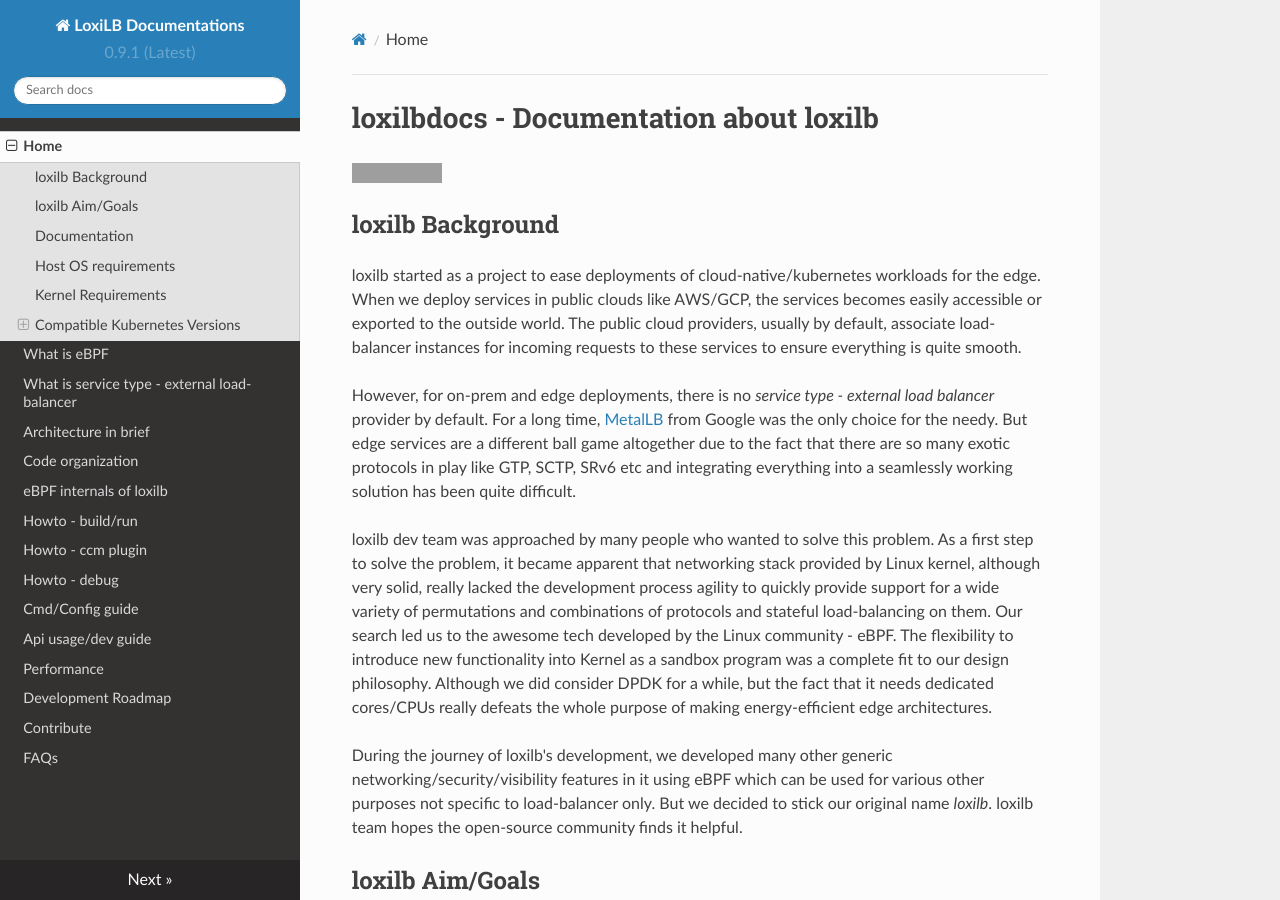
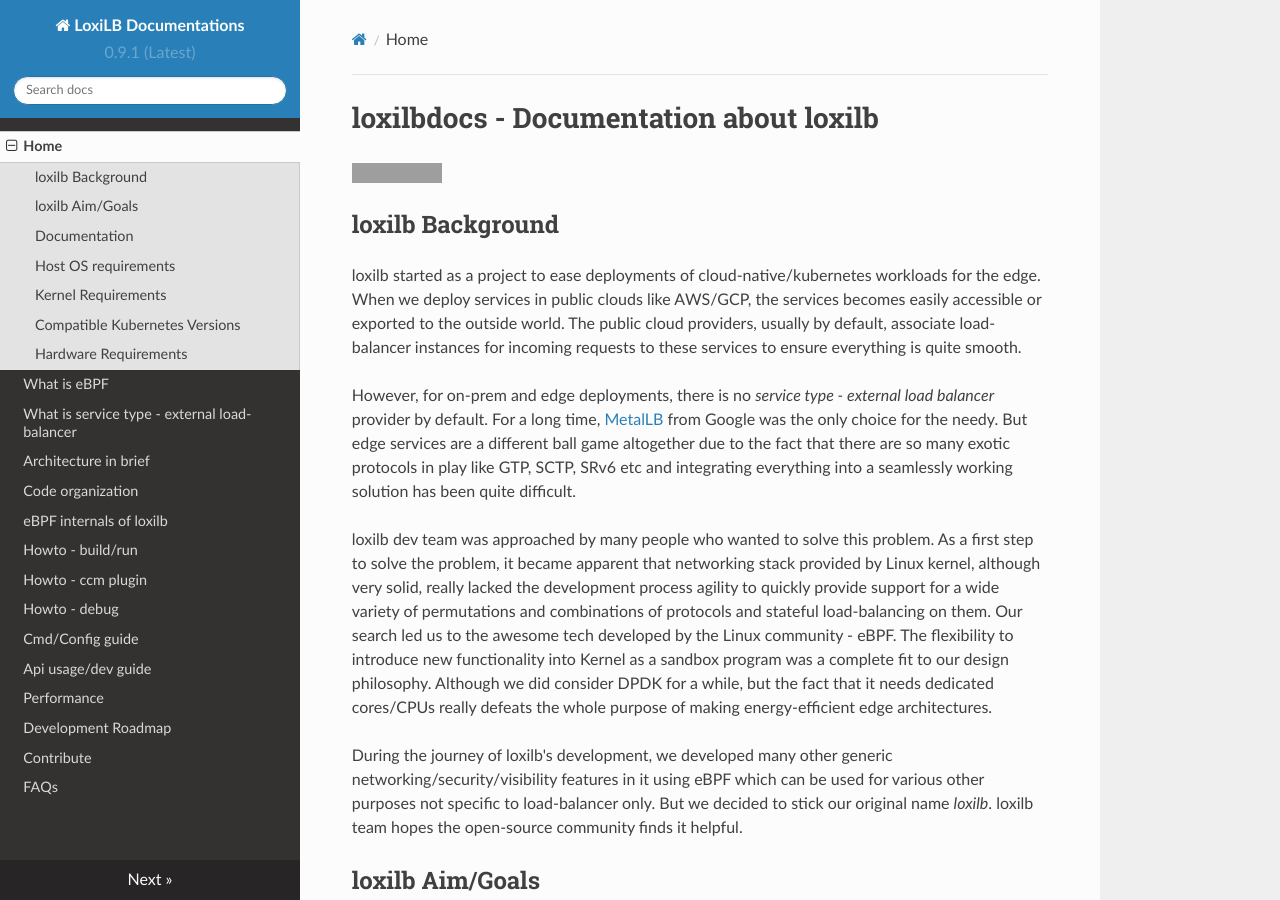
Before and after one commit to loxilb-io/loxilbdocs, an MkDocs documentation site: the page built from docs/index.md, in a window 1280 px wide and 900 px high. Built offline with MkDocs 1.6.1, drawn with Linux system fonts in a browser that asks for light colours; nearby versions of some CDN libraries; grey boxes are pictures that could not be loaded.

Commit message:
Updated index.md for mkdocs

```diff
--- a/docs/index.md
+++ b/docs/index.md
@@ -72,6 +72,6 @@ To install LoxiLB software packages, you need the 64-bit version of one of these
 * Kubernetes 1.21
 * Kubernetes 1.22
 
-### Hardware Requirements
+## Hardware Requirements
 
 * None as long as above criteria are met
```
